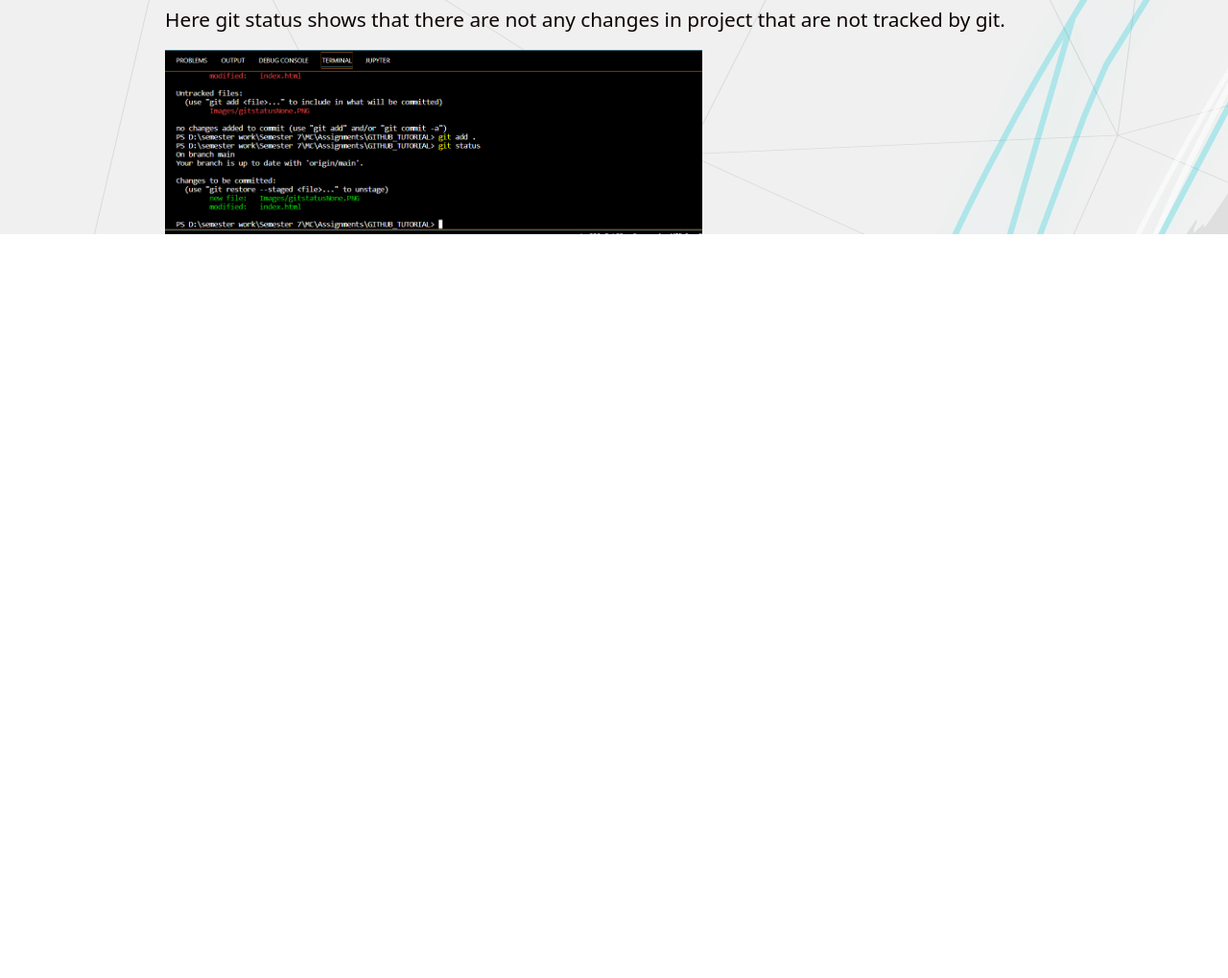
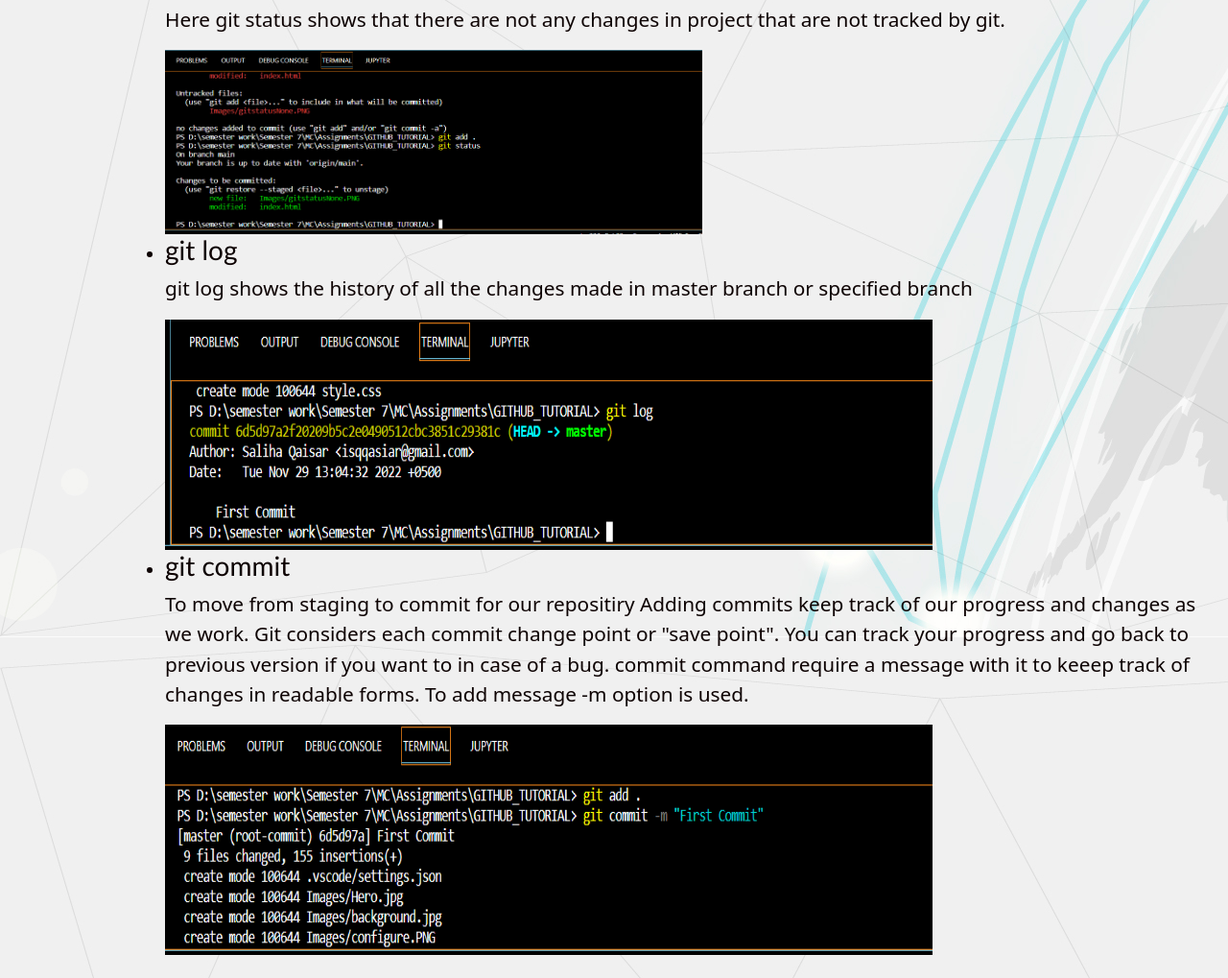
Before and after one commit to saliha-qaisar/MC_ASSIGNMENTS, a plain HTML site: page index.html in a window 1280 px wide. Shown: the part 7149-8168 px from the top of the page at 96% size. Before the commit the page ends 7393 px from the top, so only its background shows below. Drawn offline with nearby package versions, Linux system fonts and the light colour scheme.

Commit message:
git log and commit command.

```diff
--- a/index.html
+++ b/index.html
@@ -144,8 +144,6 @@
 
                 <li class="list1"><a href="#sec5">git log</a>
                 </li>
-
-
                 <li class="list1"><a href="#sec6">Git commit</a>
                 </li>
 
@@ -229,6 +227,26 @@
                 <p class="sections_p"> Here git status shows that there are not any changes in project that are  not tracked by git.</p>
                 <img src="/Images/gitStatus.PNG" style="display:flex ; height: 12rem; width:35rem">
                </li>
+               <li class="cmd" id ="sec5">
+                <h3>git log</h3>
+                <p class="sections_p">
+                    git log shows the history of all the changes made in master branch or specified branch
+                </p>
+                <img src="/Images/git_LoG.PNG" style="display:flex ; height: 15rem; width:50rem">
+            </li>
+            <li class="cmd" id ="sec6">
+                <h3>git commit</h3>
+                <p class="sections_p">
+                    To move from staging to commit for our repositiry
+                    Adding commits keep track of our progress and changes as we work.
+                    Git considers each commit change point or "save point".
+                    You can track your progress and go back to previous version if you want to in case of  a bug.
+                    commit command require a message with it to keeep track of changes in readable forms.
+                     To add message -m option is used.
+                </p>
+                <img src="/Images/Git AddndCommit.PNG" style="display:flex ; height: 15rem; width:50rem">
+            </li>
+            <br>
         </ul>
     </div>
     <script src="https://cdn.jsdelivr.net/npm/bootstrap@5.1.3/dist/js/bootstrap.bundle.min.js"
```
